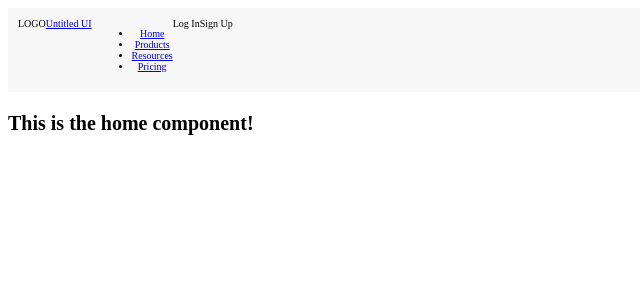
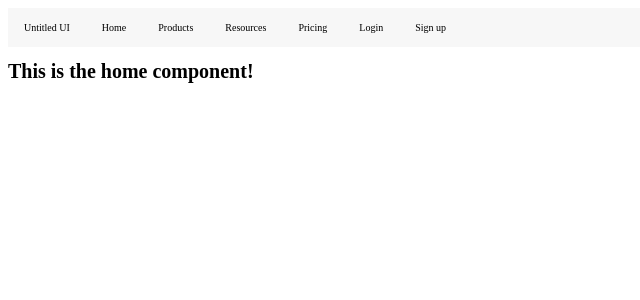
Before and after one commit to grand-rick/blog-template, an Angular app: page / in a window 1280 px wide. Shown: the top 300 px of the page, without its empty margins (0-640 px from the left). Built offline with nearby package versions, Linux system fonts and the light colour scheme.

Commit message:
[feat]: Rewrite navbar code

```diff
--- a/src/app/components/nav-bar/nav-bar.component.css
+++ b/src/app/components/nav-bar/nav-bar.component.css
@@ -1,16 +1,26 @@
-header {
-    width: 100%;
+nav {
     background-color: #f7f7f7;
-    color: #000;
-    padding: 1rem;
-    text-align: center;
-    margin-bottom: 2rem;
-    display: flex;
-    flex-direction: row;
+    overflow: hidden;
 }
 
-.nav-bar {
-    display: flex;
-    flex-direction: row;
-    list-style: none;
+nav ul {
+    list-style-type: none;
+    margin: 0;
+    padding: 0;
 }
+
+nav li {
+    float: left;
+}
+
+nav li a {
+    display: block;
+    color: #000;
+    text-align: center;
+    padding: 1.4rem 1.6rem;
+    text-decoration: none;
+}
+
+nav li a:hover {
+    background-color: #555;
+}
--- a/src/app/components/nav-bar/nav-bar.component.html
+++ b/src/app/components/nav-bar/nav-bar.component.html
@@ -1,16 +1,12 @@
-<header>
-    <!-- Menu Tab and Logo at top Using HTML -->
 <nav class="nav-bar">
-        <span class="logo">LOGO</span>
-        <a routerLink="/" class="logo">Untitled UI</a>
-        <!-- <div class="toggle" onclick="toggleMenu()"></div> -->
-        <ul class="menu">
+    <ul>
+      <span class="logo"></span>
+      <li class="nav-item"><a routerLink="/" class="nav-link">Untitled UI</a></li>
       <li class="nav-item"><a routerLink="/" class="nav-link">Home</a></li>
       <li class="nav-item"><a routerLink="/" class="nav-link">Products</a></li>
       <li class="nav-item"><a routerLink="/" class="nav-link">Resources</a></li>
       <li class="nav-item"><a routerLink="/" class="nav-link">Pricing</a></li>
+      <li class="nav-item"><a routerLink="/" class="nav-link login">Login</a></li>
+      <li class="nav-item"><a routerLink="/" class="nav-link signup">Sign up</a></li>
     </ul>
-        <span>Log In</span>
-        <span>Sign Up</span>
 </nav>
-</header>
```
Lines whose indentation alone changed are shown as unchanged.
